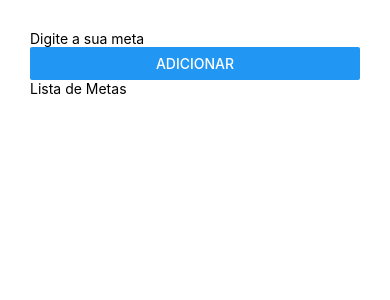
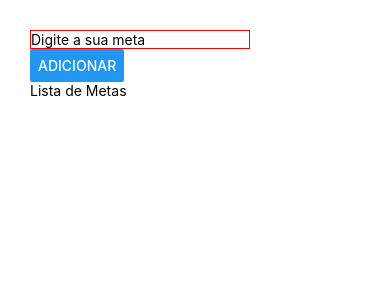
Before and after one commit to RafaelAbreuIESB/Rafael-Iesb-Projeto, a React Native app: screen / in a window 390 px wide. Shown: the top 300 px of the page. Built offline with nearby package versions, Linux system fonts and the light colour scheme.

Commit message:
Adicionar

```diff
--- a/App.js
+++ b/App.js
@@ -1,25 +1,42 @@
-import { StatusBar } from 'expo-status-bar';
-import { Button, StyleSheet, Text, TextInput, View } from 'react-native';
-import { rotulo_input_meta, rotulo_btn_cadastro_meta, rotulo_lista_metas } from './mensagens';
+import { StatusBar } from "expo-status-bar";
+import { Button, StyleSheet, Text, TextInput, View } from "react-native";
+import {
+  rotulo_input_meta,
+  rotulo_btn_cadastro_meta,
+  rotulo_lista_metas,
+} from "./mensagens";
 
 export default function App() {
   return (
     <View style={styles.mainContainer}>
-      <TextInput placeholder={rotulo_input_meta}></TextInput>
-      <Button title={rotulo_btn_cadastro_meta}></Button>
-      <Text>{rotulo_lista_metas}</Text>
+      <view style={{ width: 150 }}>
+        <TextInput
+          style={styles.inputText}
+          placeholder={rotulo_input_meta}
+        ></TextInput>
+      </view>
+      <view style={{ width: 150 }}>
+        <Button title={rotulo_btn_cadastro_meta}></Button>
+      </view>
+      <view>
+        <Text>{rotulo_lista_metas}</Text>
+      </view>
     </View>
   );
 }
 
 const styles = StyleSheet.create({
-  mainContainer:{
-    padding: 30
+  mainContainer: {
+    padding: 30,
   },
   container: {
     flex: 1,
-    backgroundColor: '#fff',
-    alignItems: 'center',
-    justifyContent: 'center',
+    backgroundColor: "#fff",
+    alignItems: "center",
+    justifyContent: "center",
+  },
+  inputText: {
+    borderColor: "#FF0000",
+    borderWidth: 1.5,
   },
 });
```
